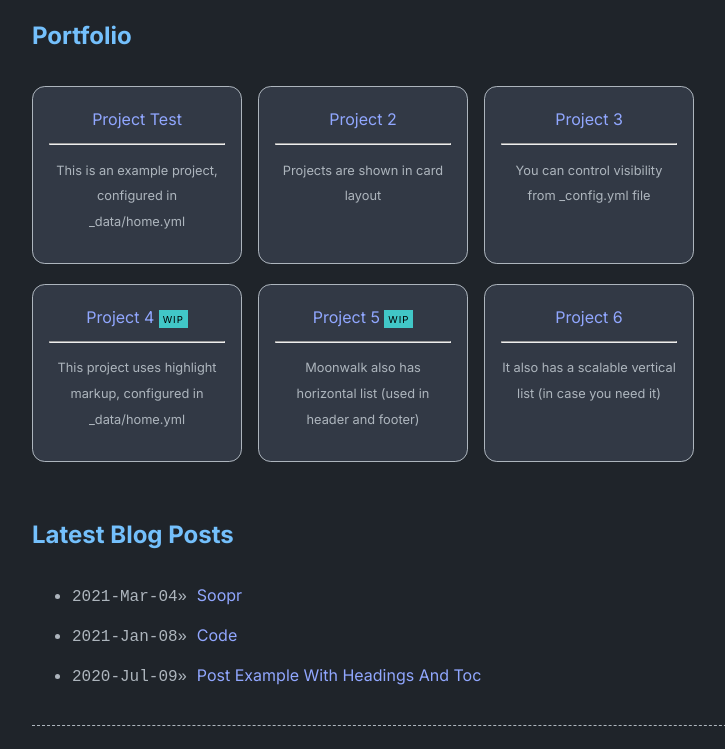
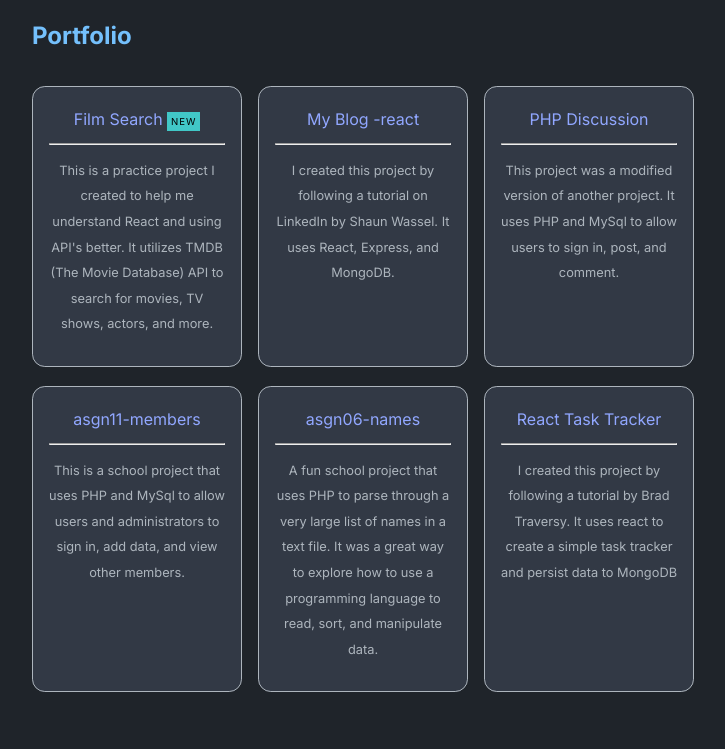
Before and after one commit to JustinHoch/justinhoch.github.io, a Jekyll site: the page built from index.md, in a window 1280 px wide and 900 px high, scrolled down 408 px, cut to the strip 151-900 px from the top of the window. Shown: the whole strip, without its empty margins (248-973 px from the left). Built offline with Jekyll 4.4.1, drawn with Linux system fonts in a browser that asks for light colours.

Commit message:
Updated project cards and added target blank to links in card list

```diff
--- a/_data/home.yml
+++ b/_data/home.yml
@@ -9,31 +9,30 @@ navbar_entries:
     url: about
 
 project_entries:
-  - title: Project Test
-    url: overview-post
-    desc: This is an example project, configured in _data/home.yml
+  - title: Film Search
+    url: https://github.com/JustinHoch/film-search
+    desc: This is a practice project I created to help me understand React and using API's better. It utilizes TMDB (The Movie Database) API to search for movies, TV shows, actors, and more.
+    highlight: NEW
 
-  - title: Project 2
-    url: overview-post
-    desc: Projects are shown in card layout
+  - title: My Blog -react
+    url: https://github.com/JustinHoch/my-blog-react
+    desc: I created this project by following a tutorial on LinkedIn by Shaun Wassel. It uses React, Express, and MongoDB.
 
-  - title: Project 3
-    url: overview-post
-    desc: You can control visibility from _config.yml file
+  - title: PHP Discussion
+    url: https://github.com/JustinHoch/PHP-Discussion
+    desc: This project was a modified version of another project. It uses PHP and MySql to allow users to sign in, post, and comment.
 
-  - title: Project 4
-    url: overview-post
-    desc: This project uses highlight markup, configured in _data/home.yml
-    highlight: WIP
+  - title: asgn11-members
+    url: https://github.com/JustinHoch/asgn11-members
+    desc: This is a school project that uses PHP and MySql to allow users and administrators to sign in, add data, and view other members.
 
-  - title: Project 5
-    url: overview-post
-    desc: Moonwalk also has horizontal list (used in header and footer)
-    highlight: WIP
+  - title: asgn06-names
+    url: https://github.com/JustinHoch/asgn06-names
+    desc: A fun school project that uses PHP to parse through a very large list of names in a text file. It was a great way to explore how to use a programming language to read, sort, and manipulate data.
 
-  - title: Project 6
-    url: overview-post
-    desc: It also has a scalable vertical list (in case you need it)
+  - title: React Task Tracker
+    url: https://github.com/JustinHoch/react-task-tracker
+    desc: I created this project by following a tutorial by Brad Traversy. It uses react to create a simple task tracker and persist data to MongoDB
 
 old_project_entries:
   - title: Soopr
--- a/_includes/card_list.html
+++ b/_includes/card_list.html
@@ -2,7 +2,7 @@
   {% for item in include.collection %}
 
     <li class="card">
-      <a href="{{ item.url }}">
+      <a href="{{ item.url }}" target="blank">
         <span class="header">
           {{ item.title }}
 
```
